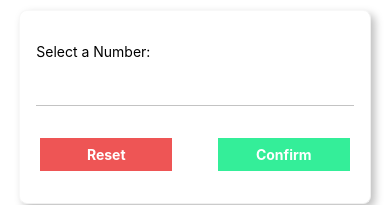
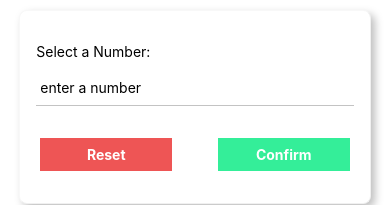
Before and after one commit to AlineJo/GuessNumber, a React Native app: screen / in a window 390 px wide. Shown: the part 139-344 px from the top of the page. Built offline with nearby package versions, Linux system fonts and the light colour scheme.

Commit message:
# FirstScreen: use dynamic props

```diff
--- a/Screens/FirstScreen.js
+++ b/Screens/FirstScreen.js
@@ -15,7 +15,7 @@ const FirstScreen = props => {
     const onChangeTextListener = (text) => { updateInputValue(text); }
 
     const onConfirmPressed = () => {
-        console.log("*Confirm")
+        console.log(inputValue)
     }
     const onResetPressed = () => {
         console.log("*Reset")
@@ -27,7 +27,7 @@ const FirstScreen = props => {
 
             <Card>
                 <Text >Select a Number:</Text>
-                <MyTextInput hint="enter a number" onChangeText={onChangeTextListener} keyboardType="number-pad"/>
+                <MyTextInput placeholder="enter a number" onChangeText={onChangeTextListener} keyboardType="number-pad"/>
                 <View style={styles.buttonsHolder}>
 
                     <MyButton style={{ ...styles.button, ...styles.buttonReset }} title="Reset" onPress={onResetPressed} />
```
